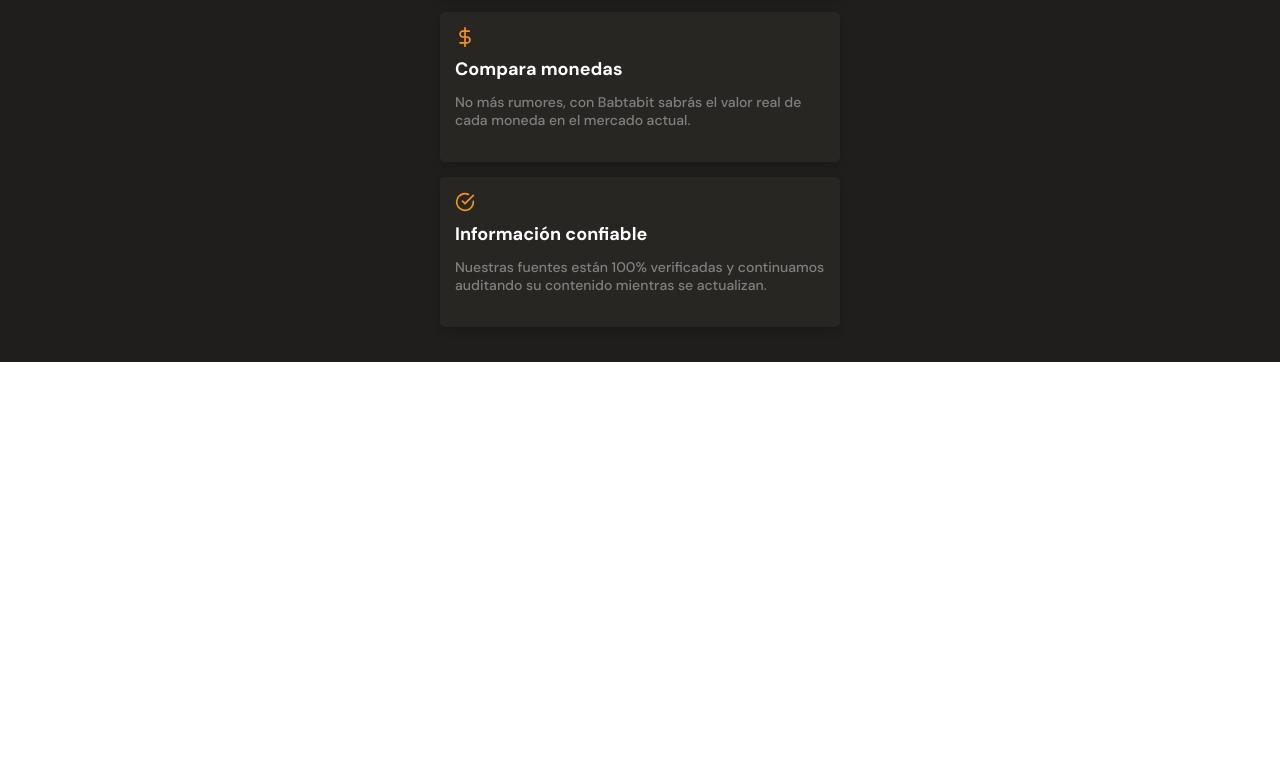
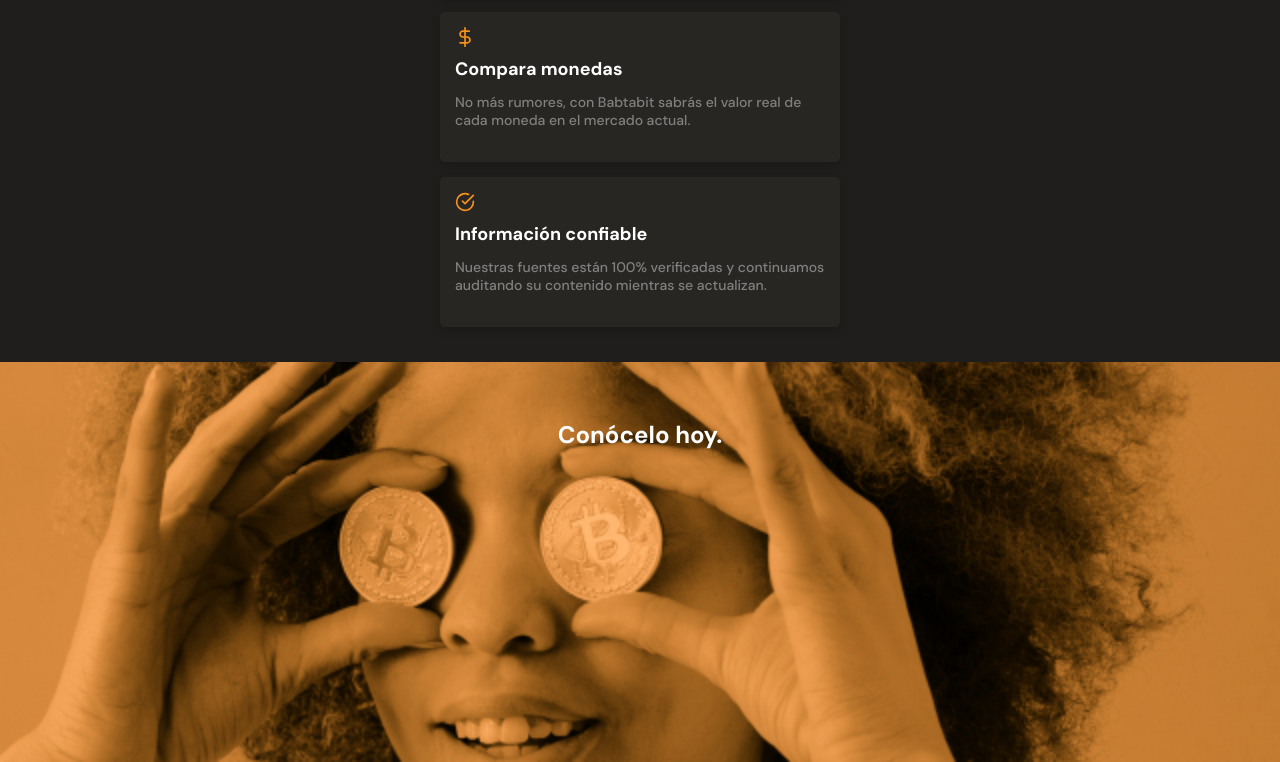
Before and after one commit to Genesis203/Bata_Bit, a plain HTML site: page index.html in a window 1280 px wide. Shown: the part 1988-2750 px from the top of the page. Before the commit the page ends 2350 px from the top, so only its background shows below. Drawn offline with Linux system fonts and the light colour scheme.

Commit message:
Maquetado y estilizado de sección comodin, clase 21

```diff
--- a/index.html
+++ b/index.html
@@ -112,7 +112,9 @@
                 </article>
             </section>
         </section>
-        <section></section>
+        <section class="bitcoin-img-container">
+            <h2>Conócelo hoy.</h2>
+        </section>
         <section></section>
     </main>
     <footer></footer>
--- a/styles.css
+++ b/styles.css
@@ -369,3 +369,24 @@ main{
 .product-detail--card .circle{
     background-image: url('./assets/icons/check-circle.svg');
 }
+
+.bitcoin-img-container{
+    width: 100%;
+    min-width: 320px;
+    height: 50vh;
+    background-image: url('./assets/imgs/bitcoinbaby2x.jpg');
+    background-position: center;
+    background-size: cover;
+    background-repeat: no-repeat;
+}
+
+.bitcoin-img-container h2{
+    padding-top: 60px;
+    font-size: 2.4rem;
+    font-weight: bold;
+    line-height: 2.6rem;
+    color: var(--just-white);
+    margin: 0 auto;
+    text-align: center;
+
+}
```
Also changed, not shown: assets/imgs/bitcoinbaby2x.jpg (added).
